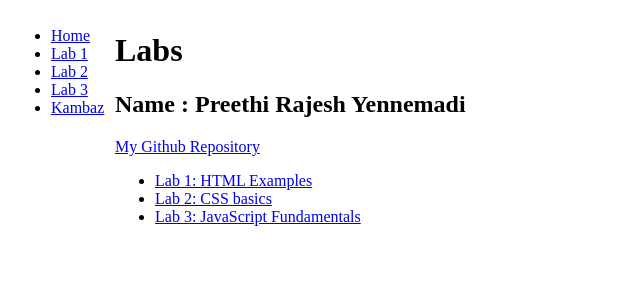
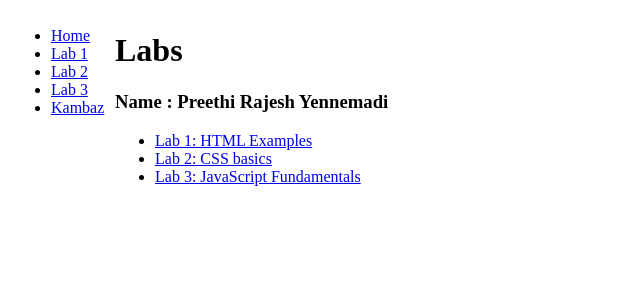
Before and after one commit to Preethi-23102000/kambaz-next-js, a Next.js app: page /Labs in a window 1280 px wide. Shown: the top 300 px of the page, without its empty margins (0-640 px from the left). Built offline with nearby package versions, Linux system fonts and the light colour scheme.

Commit message:
Assignment A1 - clean up - 4

```diff
--- a/app/(Kambaz)/Dashboard/page.tsx
+++ b/app/(Kambaz)/Dashboard/page.tsx
@@ -25,7 +25,7 @@ export default function Dashboard() {
         </div>
 
         <div className="wd-dashboard-course">
-          <Link href="/Courses/CS1234" className="wd-dashboard-course-link">
+          <Link href="/Courses/CS1235" className="wd-dashboard-course-link">
             <Image
               src="/images/java.png"
               width={200}
--- a/app/Labs/page.tsx
+++ b/app/Labs/page.tsx
@@ -4,14 +4,7 @@ export default function Labs() {
   return (
     <div>
       <h1>Labs</h1>
-      <h2> Name : Preethi Rajesh Yennemadi</h2>
-      <Link
-        href="https://github.com/Preethi-23102000/kambaz-next-js"
-        target="_blank"
-        id="wd-github"
-      >
-        My Github Repository
-      </Link>
+      <h3> Name : Preethi Rajesh Yennemadi</h3>
       <ul>
         <li>
           <Link href="/Labs/Lab1" id="wd-lab1-link">
```
Also changed, not shown: app/(Kambaz)/Navigation.tsx (+7 -0 lines), app/Labs/Lab1/page.tsx (+4 -4 lines).
